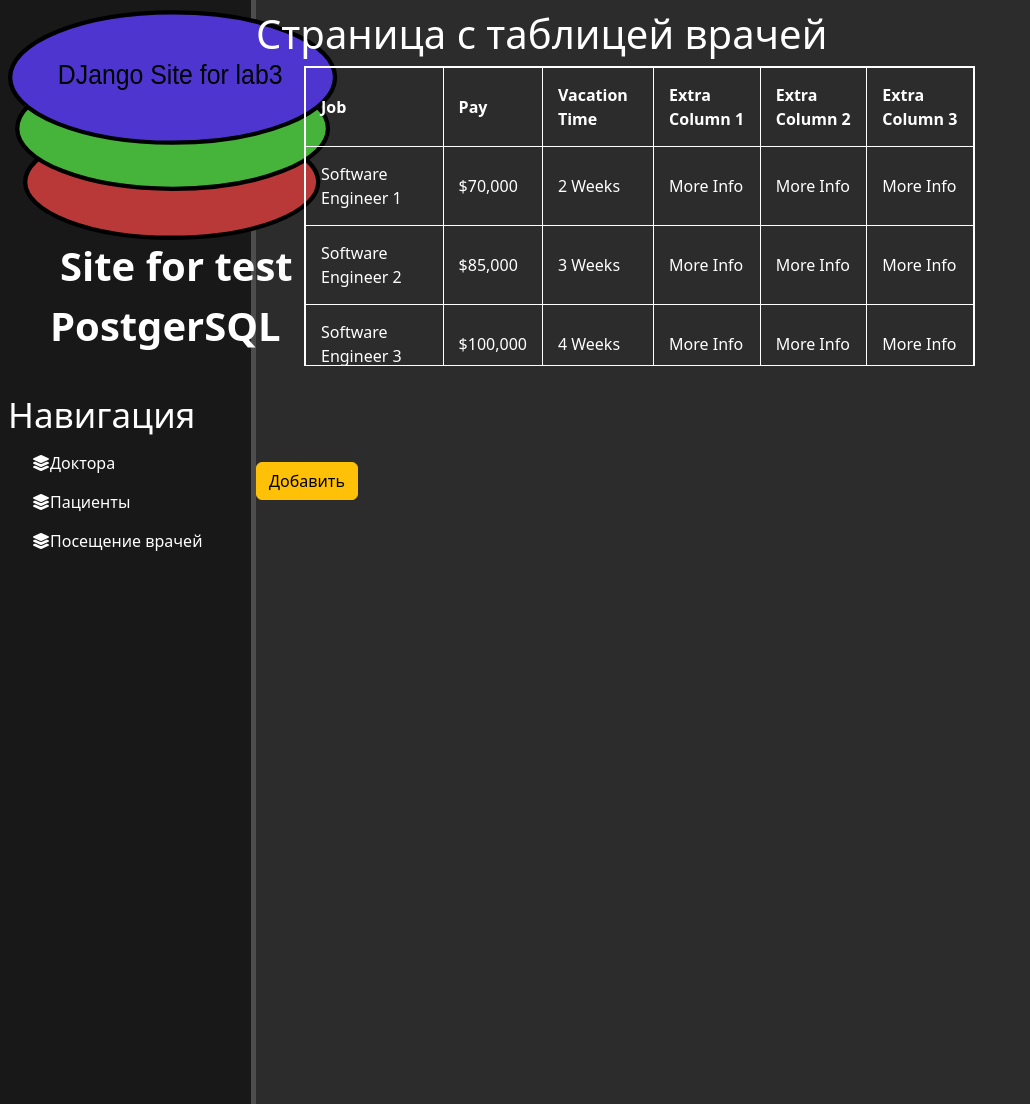
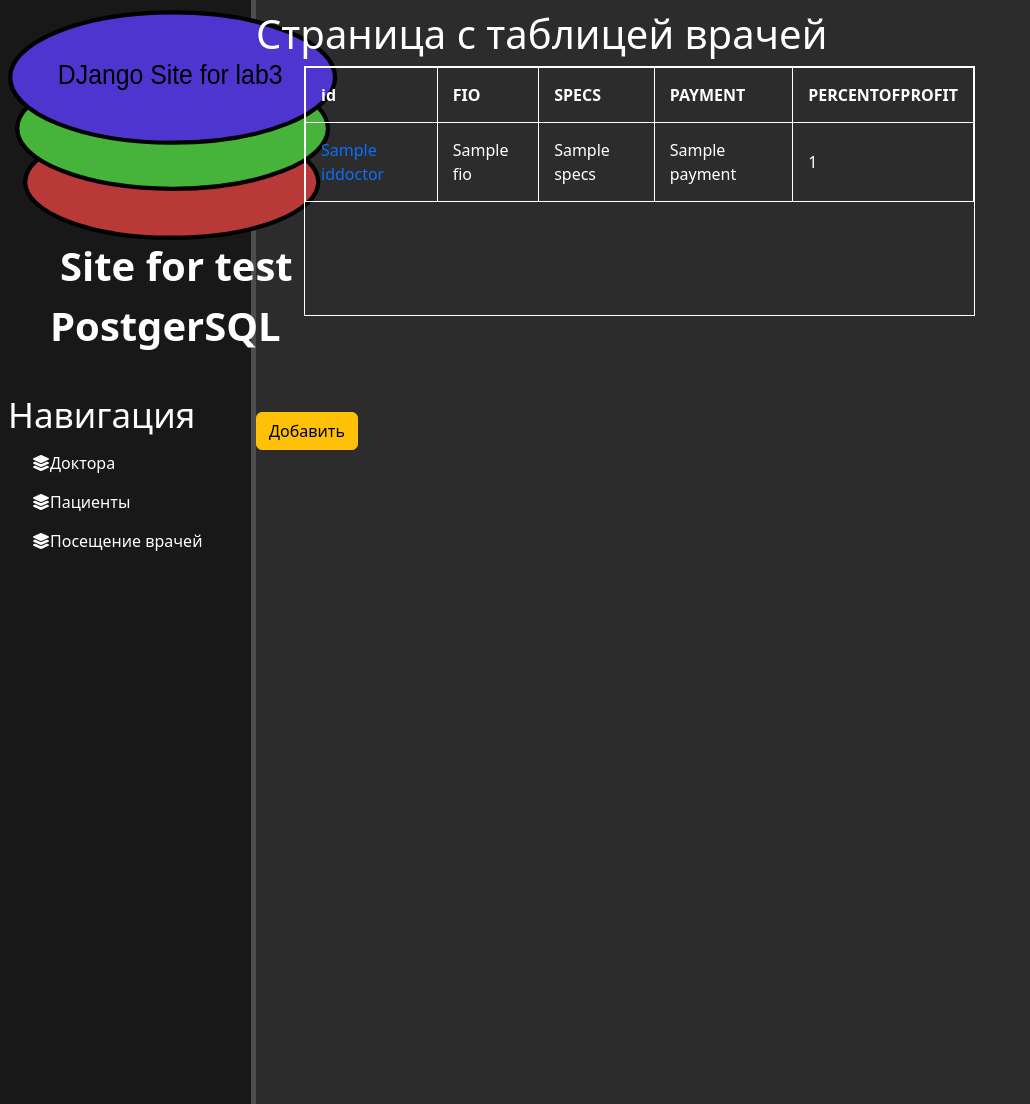
Before and after one commit to MishaSabre/testForDb, a Django app: template bdsite/main/templates/main/doctors.html in a window 1280 px wide. Shown: the top 1104 px of the page, without its empty margins (0-1030 px from the left). Run offline with Django 3.2, Linux system fonts and the light colour scheme; the template is opened without the code that fills it: most values are stand-ins (such as "Sample title", 1, 10 or a date in 2020).

Commit message:
add funcs from postgres and etc

```diff
--- a/bdsite/main/templates/main/doctors.html
+++ b/bdsite/main/templates/main/doctors.html
@@ -3,104 +3,40 @@
 {% block title %}Main page{% endblock %}
 
 {% block content %}
+
     <div class="features">
+        {% if doctors %}
             <h1>Страница с таблицей врачей</h1>
             <div class="table-responsive">
                 <table className="table table-striped table-bordered">
                     <thead>
                       <tr>
-                    <th scope="col" className="sticky-column">Job</th>
-                    <th scope="col">Pay</th>
-                    <th scope="col">Vacation Time</th>
-                    <th scope="col">Extra Column 1</th>
-                    <th scope="col">Extra Column 2</th>
-                    <th scope="col">Extra Column 3</th>
+                        <th scope="col" class="sticky-column" >id</th>
+                        <th scope="col" class="sticky-column">FIO</th>
+                        <th scope="col" class="sticky-column">SPECS</th>
+                        <th scope="col" class="sticky-column">PAYMENT</th>
+                        <th scope="col" class="sticky-column">PERCENTOFPROFIT</th>
+
                       </tr>
                     </thead>
                     <tbody>
+                      {% for el in doctors%}
                         <tr>
-                    <td className="sticky-column">Software Engineer 1</td>
-                    <td>$70,000</td>
-                    <td>2 Weeks</td>
-                    <td>More Info</td>
-                    <td>More Info</td>
-                    <td>More Info</td>
+                          <td><a href = "{% url 'doctor_detail'  el.iddoctor  %}"> {{ el.iddoctor }}</a></td>
+                          <td> {{ el.fio}}</td>
+                          <td> {{ el.specs}}</td>
+                          <td> {{ el.payment}}</td>
+                          <td> {{ el.percentprofit}}</td>
                         </tr>
-                  <tr>
-                    <td className="sticky-column">Software Engineer 2</td>
-                    <td>$85,000</td>
-                    <td>3 Weeks</td>
-                    <td>More Info</td>
-                    <td>More Info</td>
-                    <td>More Info</td>
-                  </tr>
-                  <tr>
-                    <td className="sticky-column">Software Engineer 3</td>
-                    <td>$100,000</td>
-                    <td>4 Weeks</td>
-                    <td>More Info</td>
-                    <td>More Info</td>
-                    <td>More Info</td>
-                  </tr>
-                  <tr>
-                    <td className="sticky-column">Senior Software Engineer</td>
-                    <td>$120,000</td>
-                    <td>4 Weeks</td>
-                    <td>More Info</td>
-                    <td>More Info</td>
-                    <td>More Info</td>
-                  </tr>
-                  <tr>
-                    <td className="sticky-column">Expert Software Engineer</td>
-                    <td>$140,000</td>
-                    <td>4 Weeks</td>
-                    <td>More Info</td>
-                    <td>More Info</td>
-                    <td>More Info</td>
-                  </tr>
-                  <tr>
-                    <td className="sticky-column">Awesome Software Engineer</td>
-                    <td>Millions</td>
-                    <td>Loads</td>
-                    <td>More Info</td>
-                    <td>More Info</td>
-                    <td>More Info</td>
-                  </tr>
-                  <tr>
-                    <td className="sticky-column">Awesome Software Engineer</td>
-                    <td>Millions</td>
-                    <td>Loads</td>
-                    <td>More Info</td>
-                    <td>More Info</td>
-                    <td>More Info</td>
-                  </tr>
-                  <tr>
-                    <td className="sticky-column">Awesome Software Engineer</td>
-                    <td>Millions</td>
-                    <td>Loads</td>
-                    <td>More Info</td>
-                    <td>More Info</td>
-                    <td>More Info</td>
-                  </tr>
-                  <tr>
-                    <td className="sticky-column">Awesome Software Engineer</td>
-                    <td>Millions</td>
-                    <td>Loads</td>
-                    <td>More Info</td>
-                    <td>More Info</td>
-                    <td>More Info</td>
-                  </tr>
-                  <tr>
-                    <td className="sticky-column">Awesome Software Engineer</td>
-                    <td>Millions</td>
-                    <td>Loads</td>
-                    <td>More Info</td>
-                    <td>More Info</td>
-                    <td>More Info</td>
-                  </tr>
+                      {% endfor %}
                     </tbody>
                 </table>
             </div>
             <a href="{% url 'add_doctor' %}"><button class="btn btn-warning">Добавить</button> </a>
+
+        {% else %}
+            <p>Puk!</p>
+        {% endif %}
     </div>
+
 {% endblock %}
```
Also changed, not shown: bdsite/main/views.py (+120 -19 lines). Lines whose indentation alone changed are shown as unchanged.
